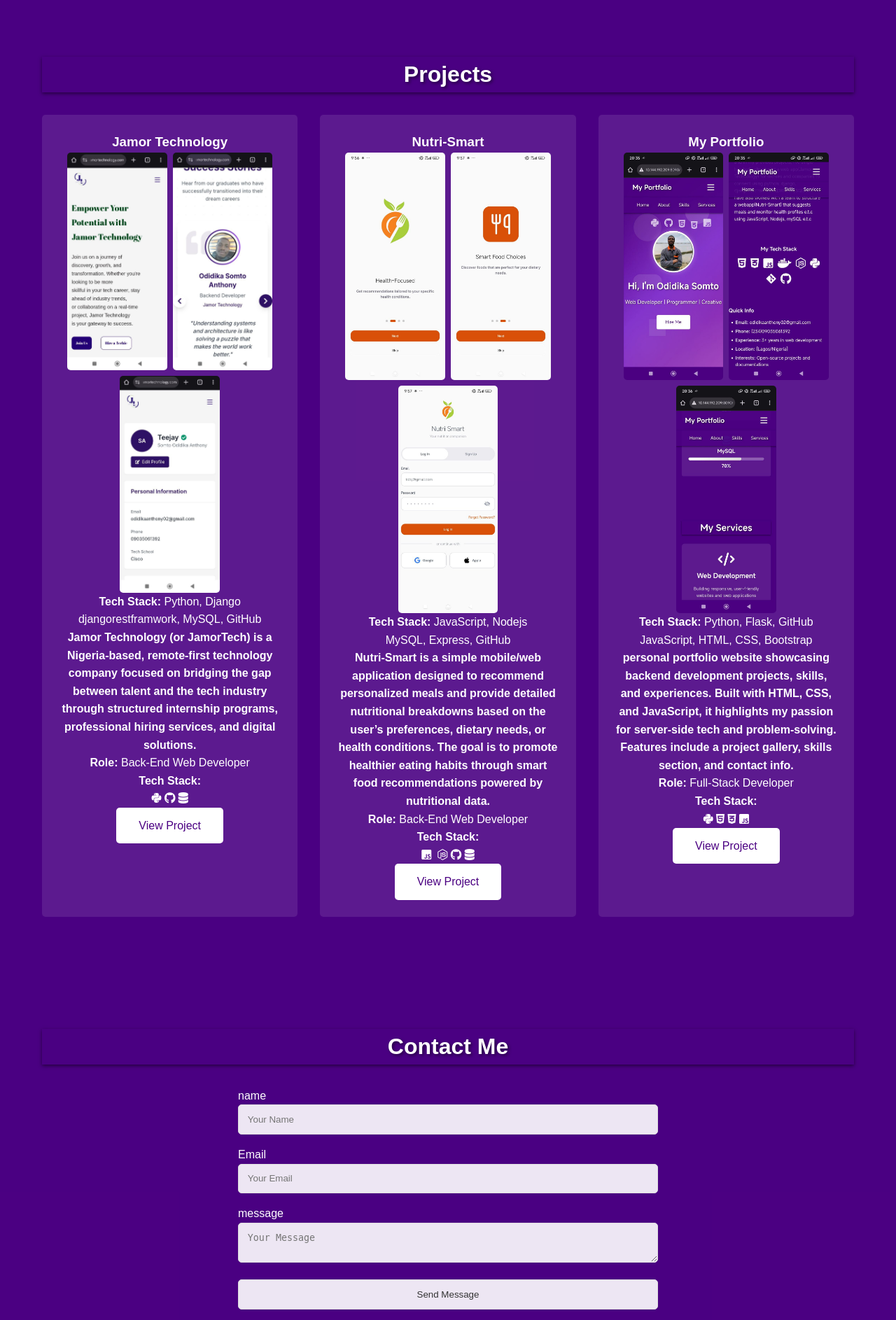
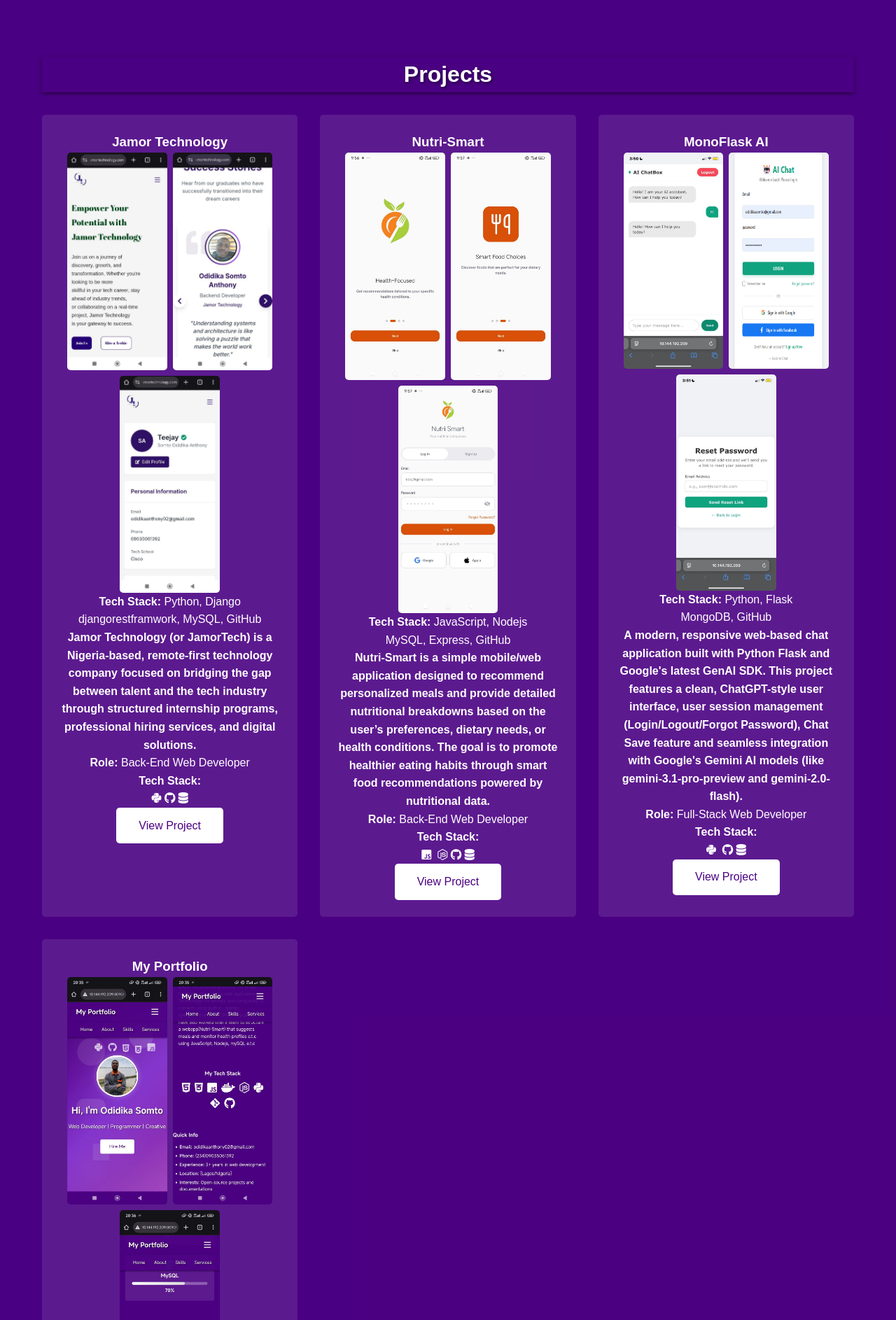
Before and after one commit to JayRocketMaN/My_Portfolio, a Flask app: page / in a window 1280 px wide. Shown: the part 3378-5264 px from the top of the page at 70% size. Run offline with Flask 3, Linux system fonts and the light colour scheme; some libraries are stand-ins or nearby versions.

Commit message:
adding latest project

```diff
--- a/templates/about.html
+++ b/templates/about.html
@@ -1136,6 +1136,29 @@ footer {
                 <a href="https://github.com/JayRocketMaN/Nutri-Smart.git" class="btn">View Project</a>
             </div>
             </div>
+             <div class="project">
+                <h3>MonoFlask AI</h3>
+                <div class="project-image">
+                    <img src="../static/images/ai_chat4.jpg" alt="Project 3 Chat Page">
+                    <img src="../static/images/ai chat2.png" alt="Project 3 Login Page">
+                    <img src="../static/images/ai_chat3.jpg" alt="Project 3 Forgot Password Page">
+                </div>
+                <p><strong>Tech Stack:</strong> Python, Flask</p>
+                <p>MongoDB, GitHub</p>
+                <p><strong>A modern, responsive web-based chat application built with Python Flask and Google's latest GenAI SDK. This project features a clean, ChatGPT-style user interface,
+                    user session management (Login/Logout/Forgot Password), Chat Save feature and seamless integration with Google's Gemini AI models (like gemini-3.1-pro-preview and gemini-2.0-flash).</strong></p>
+                    <div class="project-details">
+                <p><strong>Role:</strong> Full-Stack Web Developer</p>
+                <p><strong>Tech Stack:</strong></p>
+                <div class="tech-stack-icons">
+                <i class="fab fa-python" title="Python"></i>
+                <i class="fab fa-Flask" title="Flask"></i>
+                <i class="fab fa-github" title="GitHub"></i>
+                <i class="fas fa-database" title="MongoDB"></i>
+            </div>
+                <a href="https://github.com/JayRocketMaN/monoFlaskAi.git" class="btn">View Project</a>
+            </div>
+            </div>
             <div class="project">
                  <h3>My Portfolio</h3>
                 <div class="project-image">
```
Also changed, not shown: static/images/ai chat2.png (added), static/images/ai_chat3.jpg (added), static/images/ai_chat4.jpg (added).
